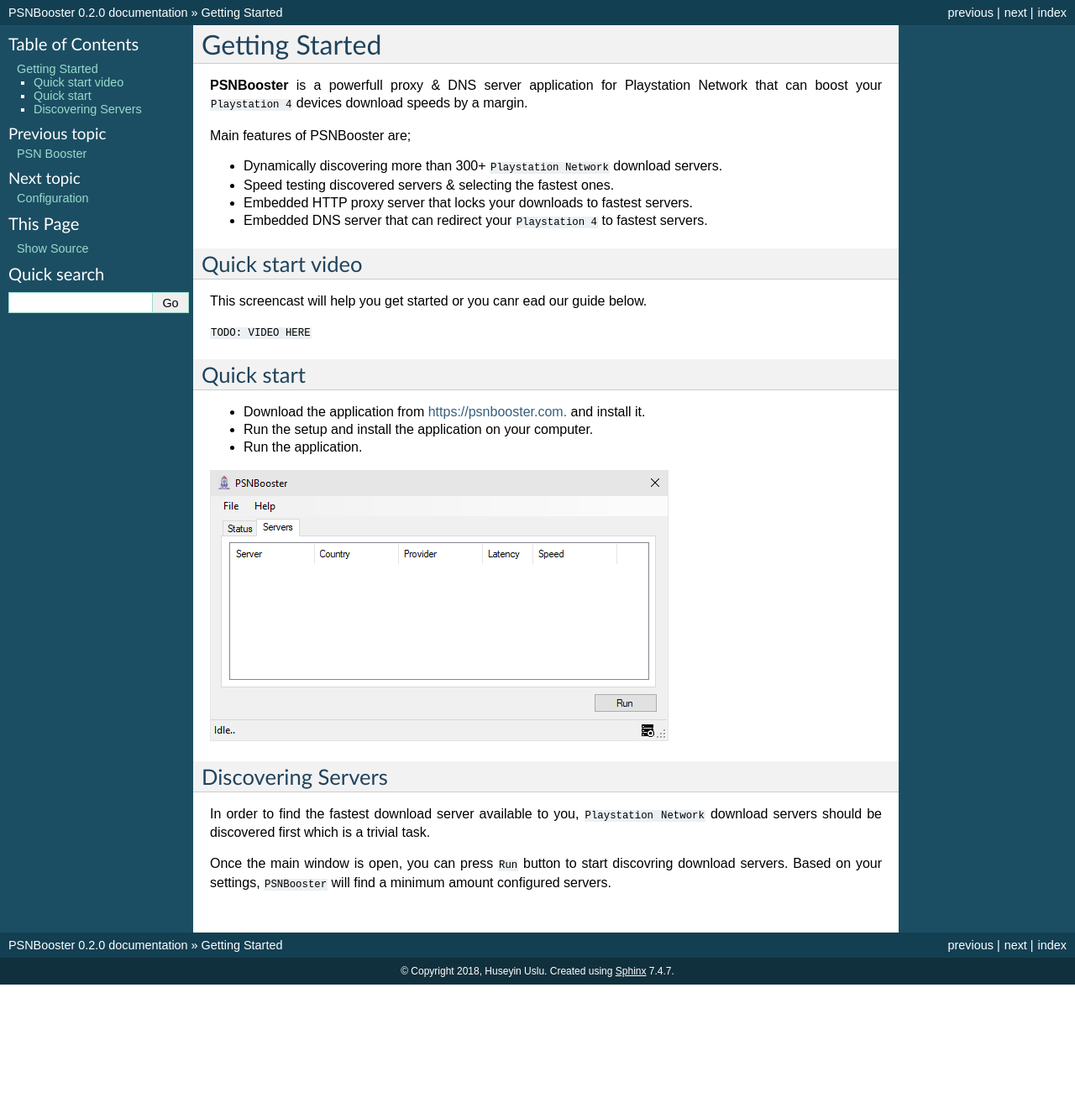
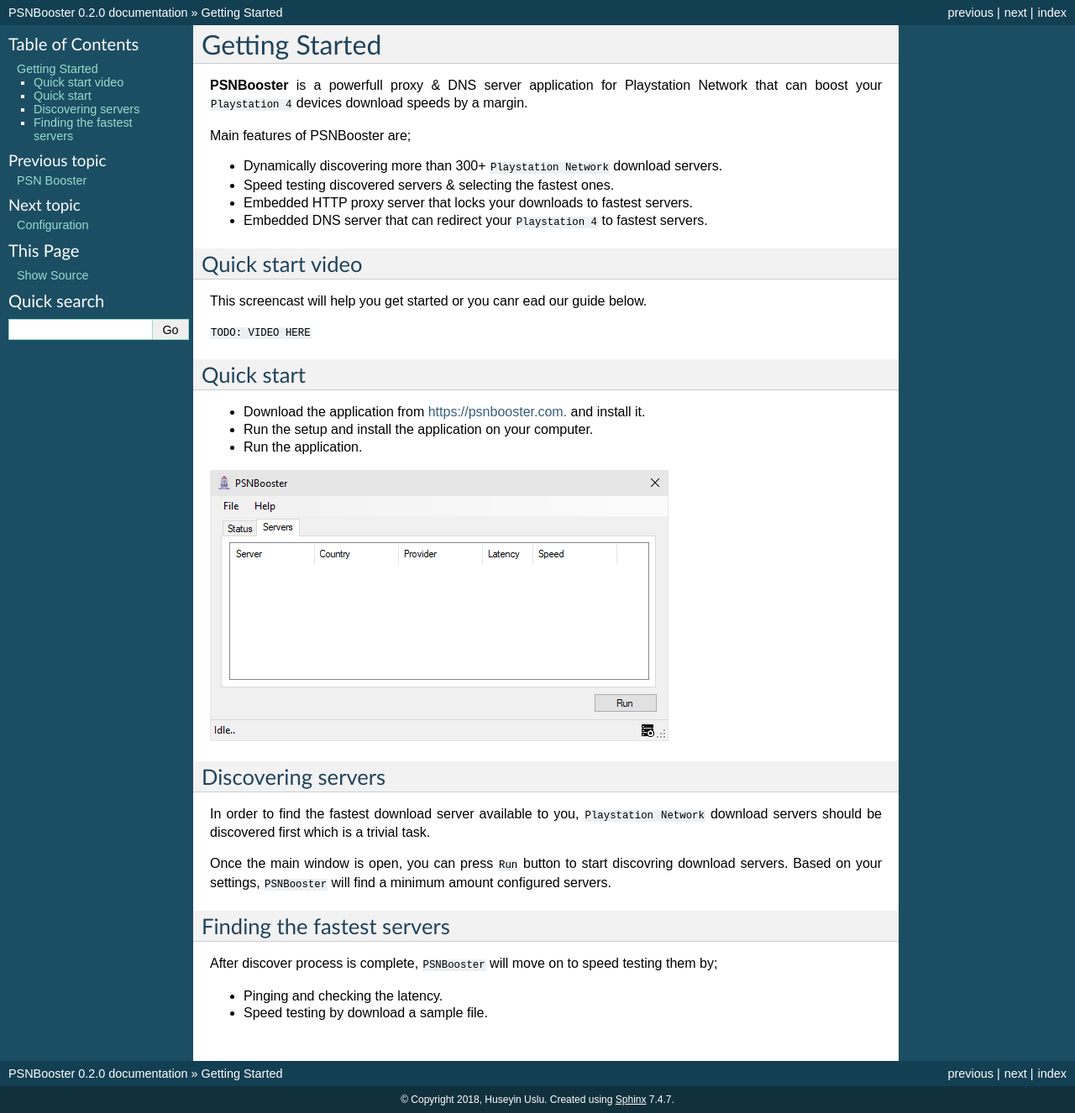
Before and after one commit to bonesoul/PSNBoosterBook, a Sphinx documentation site: the page built from docs/getting-started.rst, in a window 1280 px wide. Shown: the whole page at 84% size. Built offline with Sphinx 7.4.7, drawn with Linux system fonts in a browser that asks for light colours; pages that are not in the unit, such as notebooks, are missing from menus; before the commit the page ends 1173 px from its top, so only the background shows below that.

Commit message:
more work.

```diff
--- a/docs/getting-started.rst
+++ b/docs/getting-started.rst
@@ -29,7 +29,7 @@
 
 .. image:: images/getting-started/initial-screen.png
 
-Discovering Servers
+Discovering servers
 ------------------------------------------------
 
 In order to find the fastest download server available to you, ``Playstation Network`` download servers
@@ -37,3 +37,11 @@
 
 Once the main window is open, you can press ``Run`` button to start discovring download servers. Based on
 your settings, ``PSNBooster`` will find a minimum amount configured servers.
+
+Finding the fastest servers
+---------------------------
+
+After discover process is complete, ``PSNBooster`` will move on to speed testing them by;
+
+- Pinging and checking the latency.
+- Speed testing by download a sample file.
```
